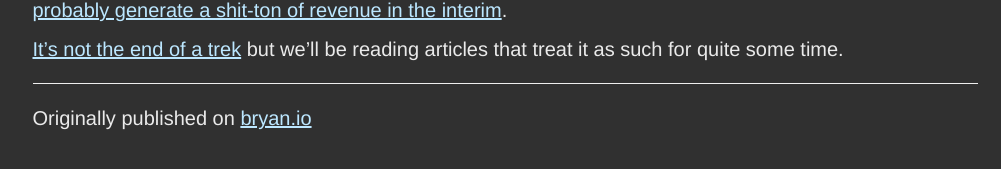
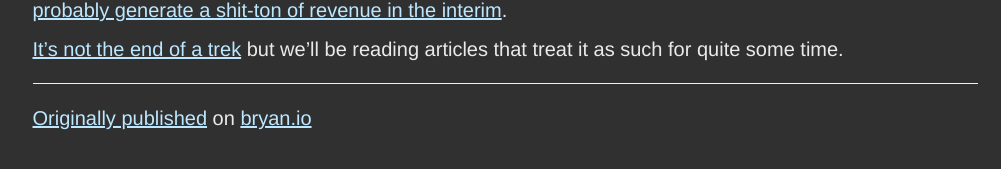
Before and after one commit to irace/irace.github.com, a Jekyll site: the page built from _posts/2015-03-17-just-watch.md, in a window 1280 px wide. Shown: the part 611-780 px from the top of the page, without its empty margins (135-1136 px from the left). Built offline with Jekyll 4.4.1, drawn with Linux system fonts in a browser that asks for light colours; nearby versions of some CDN libraries; some of the changed lines change nothing that is shown.

Commit message:
Permalink

```diff
--- a/_posts/2015-03-17-just-watch.md
+++ b/_posts/2015-03-17-just-watch.md
@@ -15,4 +15,4 @@ In the meantime, hearing people discuss smartwatches’ merits – or lack there
 
 ---
 
-Originally published on [bryan.io](http://bryan.io)
+[Originally published](http://bryan.io/post/113879653871/just-watch) on [bryan.io](http://bryan.io)
```
